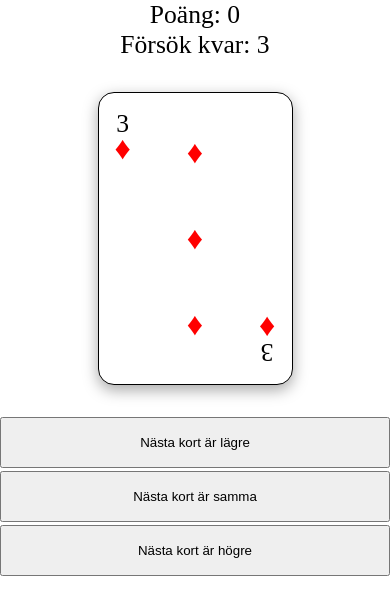
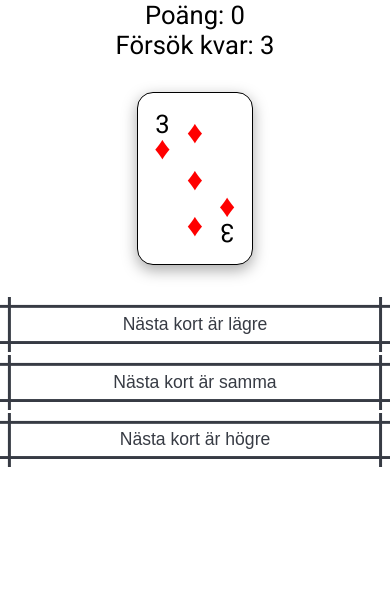
Before and after one commit to MattiasRensmo/yh_cardgame, a plain HTML site: page index.html in a window 390 px wide. Drawn offline with Linux system fonts and the light colour scheme.

Commit message:
Fix for mobiles

```diff
--- a/index.html
+++ b/index.html
@@ -26,9 +26,15 @@
     </div>
    </div>
    <div class="guess">
-    <button type="button" class="btn" id="nxt-low">Nästa kort är lägre</button>
-    <button type="button" class="btn" id="nxt-same">Nästa kort är samma</button>
-    <button type="button" class="btn" id="nxt-high">Nästa kort är högre</button>
+    <button type="button " class="btn button-89" id="nxt-low">
+     Nästa kort är lägre
+    </button>
+    <button type="button" class="btn button-89" id="nxt-same">
+     Nästa kort är samma
+    </button>
+    <button type="button" class="btn button-89" id="nxt-high">
+     Nästa kort är högre
+    </button>
    </div>
   </section>
  </body>
--- a/style.css
+++ b/style.css
@@ -1,3 +1,5 @@
+@import url("https://fonts.googleapis.com/css2?family=Roboto:wght@100;300;400;500;700;900&display=swap");
+
 * {
  box-sizing: border-box;
  margin: 0;
@@ -6,6 +8,7 @@
 
 body {
  font-size: 16px;
+ font-family: "Roboto", sans-serif;
 }
 
 /************** SPELKORT **************/
@@ -19,7 +22,7 @@ body {
 }
 
 .spelkort {
- width: clamp(2rem, 50vw, 20rem);
+ /* width: clamp(2rem, 50vw, 20rem); */
  aspect-ratio: 2/3;
  margin: 0 auto;
  background-color: white;
@@ -69,8 +72,52 @@ p {
  text-align: center;
 }
 
+/* <!-- HTML !-->
+<button class="button-89" role="button">Button 89</button> */
+
+/* CSS */
+.button-89 {
+ --b: 3px; /* border thickness */
+ --s: 0.45em; /* size of the corner */
+ --color: #373b44;
+
+ padding: calc(0.5em + var(--s)) calc(0.9em + var(--s));
+ color: var(--color);
+ --_p: var(--s);
+ background: conic-gradient(
+   from 90deg at var(--b) var(--b),
+   #0000 90deg,
+   var(--color) 0
+  )
+  var(--_p) var(--_p) / calc(100% - var(--b) - 2 * var(--_p))
+  calc(100% - var(--b) - 2 * var(--_p));
+ transition: 0.3s linear, color 0s, background-color 0s;
+ outline: var(--b) solid #0000;
+ outline-offset: 0.6em;
+ font-size: 16px;
+
+ border: 0;
+
+ user-select: none;
+ -webkit-user-select: none;
+ touch-action: manipulation;
+}
+
+.button-89:hover,
+.button-89:focus-visible {
+ --_p: 0px;
+ outline-color: var(--color);
+ outline-offset: 0.05em;
+}
+
+.button-89:active {
+ background: var(--color);
+ color: #fff;
+}
+
 .btn {
- padding: 1rem 2rem;
+ /* padding: 1rem 2rem; */
+ font-size: 1.1rem;
 }
 
 .black {
```
